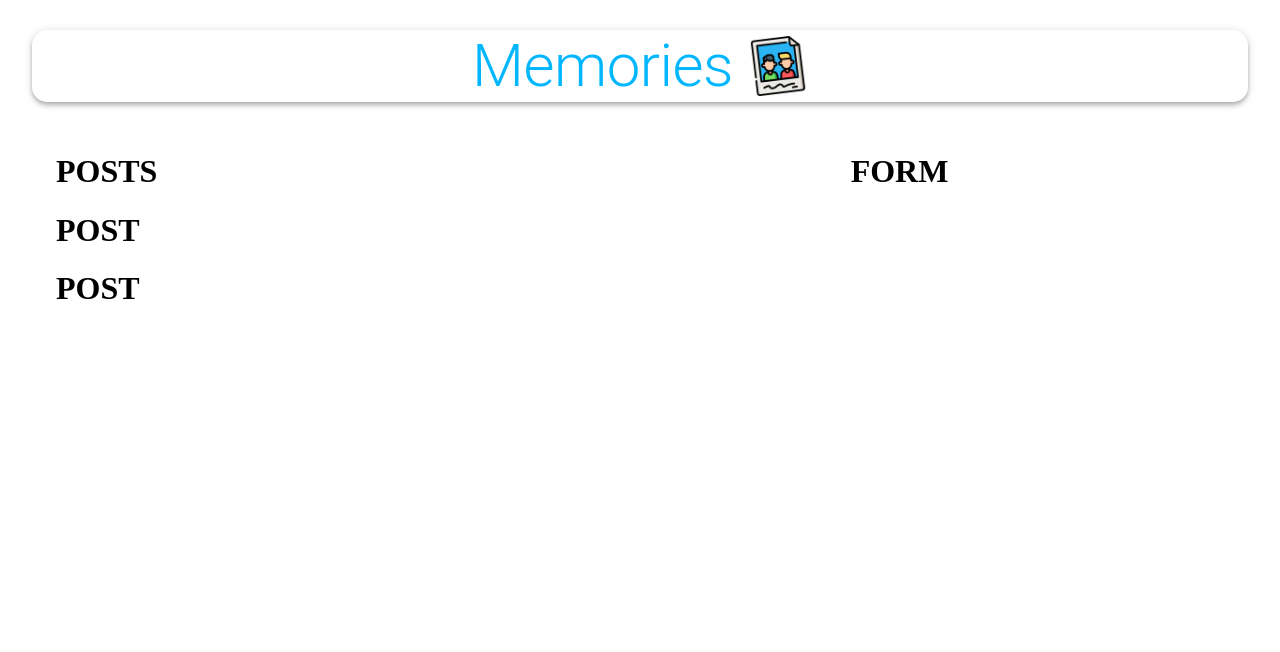
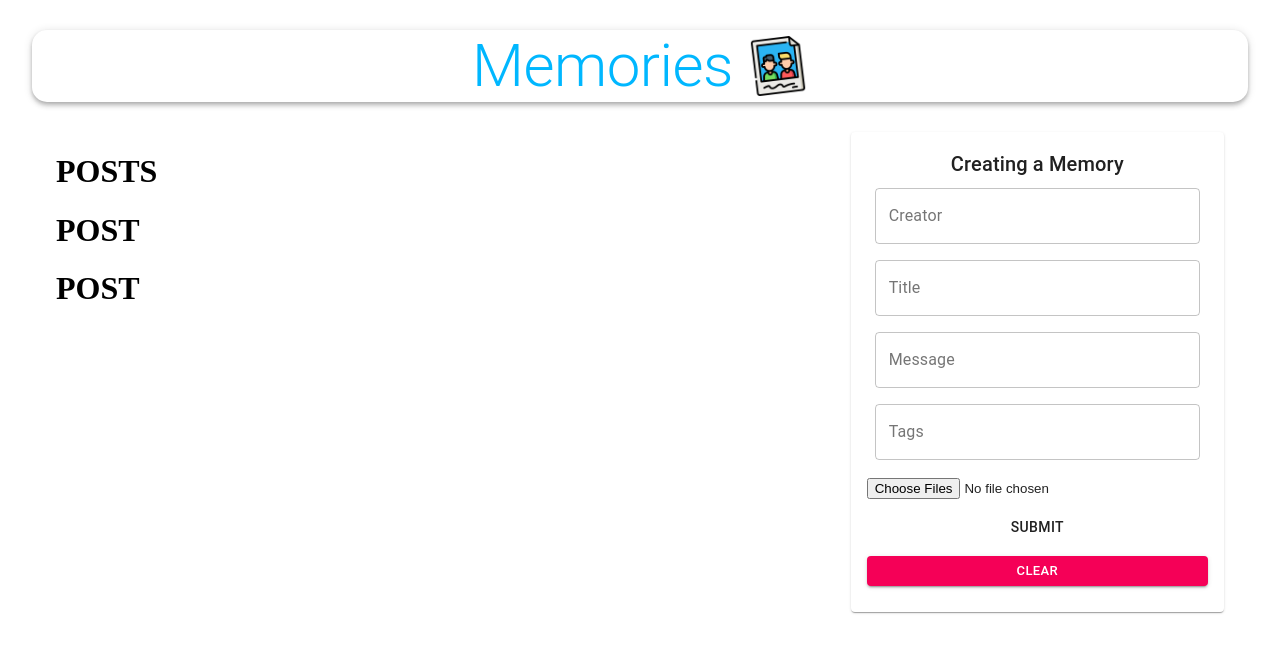
Before and after one commit to codecygen/035_Memories_Project, a React (Create React App) app in the folder client/: page / in a window 1280 px wide. Shown: the top 652 px of the page. Built offline with nearby package versions, Linux system fonts and the light colour scheme; no server answers.

Commit message:
Form section finished

```diff
--- a/client/package.json
+++ b/client/package.json
@@ -2,6 +2,7 @@
   "name": "client",
   "version": "0.1.0",
   "private": true,
+  "proxy": "http://localhost:5000",
   "dependencies": {
     "@material-ui/core": "^4.12.3",
     "@testing-library/jest-dom": "^5.15.0",
--- a/client/src/components/Form/Form.js
+++ b/client/src/components/Form/Form.js
@@ -1,11 +1,87 @@
-import React from 'react';
+import React, { useState } from 'react';
+import { TextField, Button, Typography, Paper } from '@material-ui/core';
+import FileBase from 'react-file-base64';
 import useStyles from './styles';
 
 const Form = () => {
+    const [postData, setPostData] = useState({
+        creator: '',
+        title: '',
+        message: '',
+        tags: '',
+        selectedFile: ''
+    });
     const classes = useStyles();
 
+    const handleSubmit = () => {
+
+    }
+
+    const clear = () => {
+
+    }
+
     return(
-        <h1>FORM</h1>
+        <Paper className={classes.paper}>
+            <form autoComplete="off" noValidate className={`${classes.root} ${classes.form}`} onSubmit={handleSubmit}>
+                <Typography variant="h6">Creating a Memory</Typography>
+                <TextField
+                    name="creator"
+                    variant="outlined"
+                    label="Creator"
+                    fullWidth
+                    value={postData.creator}
+                    onChange={(e) => setPostData({ ...postData, creator: e.target.value })}
+                />
+                <TextField
+                    name="title"
+                    variant="outlined"
+                    label="Title"
+                    fullWidth
+                    value={postData.title}
+                    onChange={(e) => setPostData({ ...postData, title: e.target.value })}
+                />
+                <TextField
+                    name="message"
+                    variant="outlined"
+                    label="Message"
+                    fullWidth
+                    value={postData.message}
+                    onChange={(e) => setPostData({ ...postData, message: e.target.value })}
+                />
+                <TextField
+                    name="tags"
+                    variant="outlined"
+                    label="Tags"
+                    fullWidth
+                    value={postData.tags}
+                    onChange={(e) => setPostData({ ...postData, tags: e.target.value })}
+                />
+            </form>
+            <div className={classes.fileInput}>
+                <FileBase
+                    type="file"
+                    multiple="false"
+                    onDone={({base64}) => setPostData({ ...postData,  selectedFile: base64})}
+                />
+            </div>
+            <Button
+                className={classes.buttonSubmit}
+                variant="container"
+                color="primary"
+                size="large"
+                type="submit"
+                fullWidth
+            >Submit</Button>
+            <Button
+                className={classes.buttonSubmit}
+                variant="contained"
+                color="secondary"
+                size="small"
+                onClick={clear}
+                fullWidth
+            >Clear</Button>
+        </Paper>
     );
 }
 
--- a/client/src/components/Posts/Posts.js
+++ b/client/src/components/Posts/Posts.js
@@ -1,10 +1,16 @@
 import React from 'react';
-import Post from './Post/Post'
+import { useSelector } from 'react-redux';
+
+
+import Post from './Post/Post';
 
 import useStyles from './styles';
 
 const Posts = () => {
+    const posts = useSelector((state) => state.posts);
     const classes = useStyles();
+
+    console.log(posts);
 
     return(
         <>
--- a/client/src/reducers/posts.js
+++ b/client/src/reducers/posts.js
@@ -4,7 +4,7 @@
 export default (posts = [], action) => {
     switch(action.type) {
         case 'FETCH_ALL':
-            return posts;
+            return action.payload;
         case 'CREATE':
             return posts;
         default:
```
Also changed, not shown: 1 other file (tests, documents, lock files or other folders).
